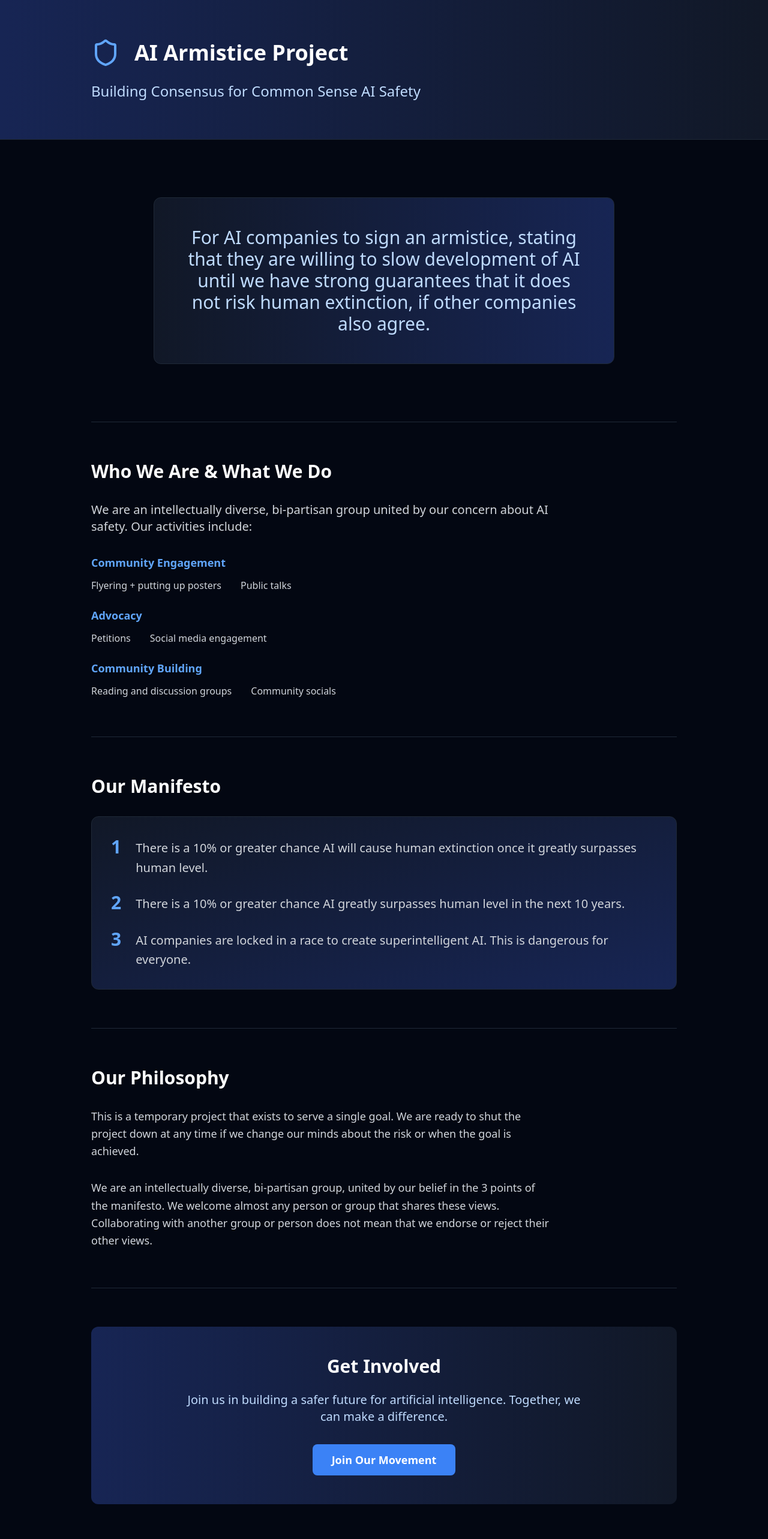
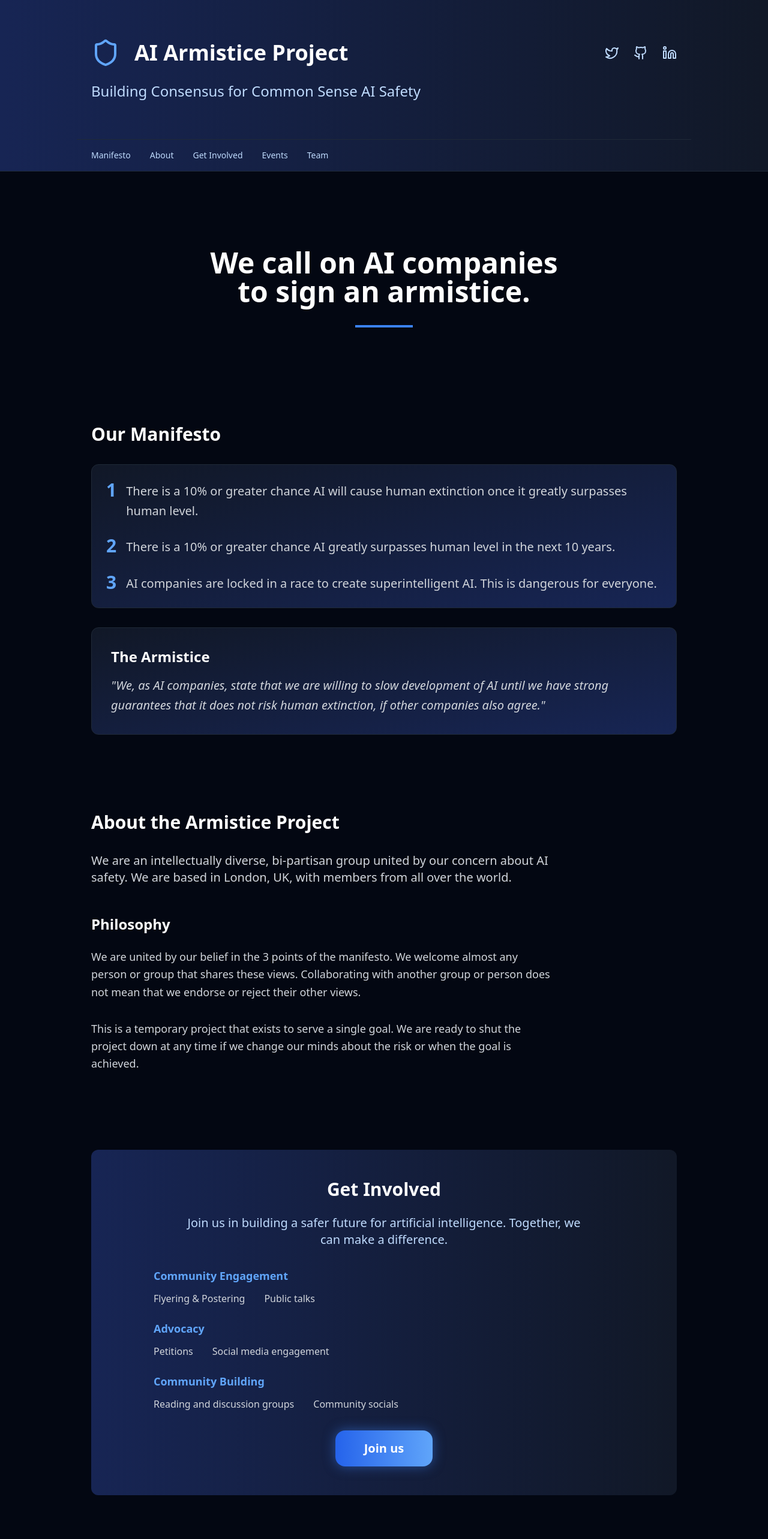
Before and after one commit to UFO-101/aiarmistice, a React (Vite) app: page / in a window 1280 px wide. Shown: the top 2566 px of the page at 60% size. Built offline with nearby package versions, Linux system fonts and the light colour scheme.

Commit message:
Improve the website content, layout and styles.

```diff
--- a/src/artifacts/default.tsx
+++ b/src/artifacts/default.tsx
@@ -1,43 +1,148 @@
-import { Shield } from 'lucide-react';
+import { Github, Linkedin, Shield, Twitter } from 'lucide-react';
 
 const AIArmisticeWebsite = () => {
   return (
-    <div className="min-h-screen bg-gray-950">
+    <div className="min-h-screen">
       {/* Hero Section */}
       <header className="bg-gradient-to-r from-blue-950 to-gray-900 border-b border-gray-800">
         <div className="max-w-5xl mx-auto px-6 py-16">
-          <div className="flex items-center gap-6 mb-6">
+          <div className="flex items-center justify-between mb-6">
+            <div className="flex items-center gap-6">
               <Shield className="h-12 w-12 text-blue-400" />
               <h1 className="text-4xl font-bold text-white">AI Armistice Project</h1>
             </div>
+
+            {/* Social Media Links */}
+            <div className="flex items-center gap-6">
+              <a href="#" className="text-blue-200 hover:text-blue-400 transition-colors">
+                <Twitter className="h-6 w-6" />
+                <span className="sr-only">Twitter</span>
+              </a>
+              <a href="#" className="text-blue-200 hover:text-blue-400 transition-colors">
+                <Github className="h-6 w-6" />
+                <span className="sr-only">GitHub</span>
+              </a>
+              <a href="#" className="text-blue-200 hover:text-blue-400 transition-colors">
+                <Linkedin className="h-6 w-6" />
+                <span className="sr-only">LinkedIn</span>
+              </a>
+            </div>
+          </div>
           <p className="text-2xl text-blue-200 max-w-2xl">Building Consensus for Common Sense AI Safety</p>
+        </div>
+
+        {/* Navigation Menu */}
+        <div className="max-w-5xl mx-auto px-6 py-4 border-t border-gray-800">
+          <nav>
+            <ul className="flex gap-8 text-sm">
+              <li>
+                <a href="#manifesto" className="text-blue-200 hover:text-blue-400 transition-colors">
+                  Manifesto
+                </a>
+              </li>
+              <li>
+                <a href="#about" className="text-blue-200 hover:text-blue-400 transition-colors">
+                  About
+                </a>
+              </li>
+              <li>
+                <a href="#get-involved" className="text-blue-200 hover:text-blue-400 transition-colors">
+                  Get Involved
+                </a>
+              </li>
+              <li>
+                <a href="#events" className="text-blue-200 hover:text-blue-400 transition-colors">
+                  Events
+                </a>
+              </li>
+              <li>
+                <a href="#team" className="text-blue-200 hover:text-blue-400 transition-colors">
+                  Team
+                </a>
+              </li>
+            </ul>
+          </nav>
         </div>
       </header>
 
       {/* Main Content */}
       <main className="max-w-5xl mx-auto px-6">
         {/* Goal Section */}
-        <section className="py-24 border-b border-gray-800">
-          <div className="max-w-3xl mx-auto text-center">
-            <div className="bg-gradient-to-r from-gray-900 to-blue-950 p-12 rounded-xl border border-gray-800">
-              <p className="text-2xl md:text-3xl leading-relaxed text-blue-200 font-light">
-                For AI companies to sign an armistice, stating that they are willing to slow development of AI until we have strong guarantees that it does not risk human extinction, if other companies also agree.
+        <section className="py-32">
+          <div className="max-w-4xl mx-auto text-center space-y-8">
+            <h2 className="text-4xl md:text-5xl font-bold text-white leading-tight">
+              We call on AI companies<br />
+              to sign an armistice.
+            </h2>
+            <div className="w-24 h-1 bg-blue-500 mx-auto"></div>
+          </div>
+        </section>
+
+        {/* Manifesto Section */}
+        <section id="manifesto" className="py-16 -mt-8">
+          <h2 className="text-3xl font-bold text-white mb-8">Our Manifesto</h2>
+          <div className="space-y-8">
+            <div className="bg-gradient-to-br from-gray-900 to-blue-950 p-6 rounded-xl border border-gray-800">
+              <ol className="space-y-6">
+                {[
+                  "There is a 10% or greater chance AI will cause human extinction once it greatly surpasses human level.",
+                  "There is a 10% or greater chance AI greatly surpasses human level in the next 10 years.",
+                  "AI companies are locked in a race to create superintelligent AI. This is dangerous for everyone."
+                ].map((point, index) => (
+                  <li key={index} className="flex gap-4">
+                    <span className="text-3xl font-bold text-blue-400">{index + 1}</span>
+                    <p className="text-xl text-gray-300 leading-relaxed pt-1">{point}</p>
+                  </li>
+                ))}
+              </ol>
+            </div>
+
+            <div className="bg-gradient-to-br from-gray-900 to-blue-950 p-8 rounded-xl border border-gray-800">
+              <h3 className="text-2xl font-bold text-white mb-4">The Armistice</h3>
+              <p className="text-xl text-gray-300 leading-relaxed italic">
+                "We, as AI companies, state that we are willing to slow development of AI until we have strong guarantees that it does not risk human extinction, if other companies also agree."
               </p>
             </div>
           </div>
         </section>
 
-        {/* Who We Are Section */}
-        <section className="py-16 border-b border-gray-800">
-          <h2 className="text-3xl font-bold text-white mb-8">Who We Are & What We Do</h2>
-          <p className="text-xl text-gray-300 mb-8 max-w-3xl">
-            We are an intellectually diverse, bi-partisan group united by our concern about AI safety. Our activities include:
+        {/* About Section */}
+        <section id="about" className="py-16">
+          <h2 className="text-3xl font-bold text-white mb-8">About the Armistice Project</h2>
+          <div className="space-y-12 max-w-3xl">
+            <div>
+              <p className="text-xl text-gray-300">
+                We are an intellectually diverse, bi-partisan group united by our concern about AI safety. We are based in London, UK, with members from all over the world.
               </p>
-          <div className="space-y-6 max-w-3xl">
+            </div>
+
+            <div>
+              <h3 className="text-2xl font-bold text-white mb-6">Philosophy</h3>
+              <div className="space-y-8">
+                <p className="text-lg text-gray-300 leading-relaxed">
+                  We are united by our belief in the 3 points of the manifesto. We welcome almost any person or group that shares these views. Collaborating with another group or person does not mean that we endorse or reject their other views.
+                </p>
+                <p className="text-lg text-gray-300 leading-relaxed">
+                  This is a temporary project that exists to serve a single goal. We are ready to shut the project down at any time if we change our minds about the risk or when the goal is achieved.
+                </p>
+              </div>
+            </div>
+          </div>
+        </section>
+
+        {/* Get Involved Section - updated */}
+        <section id="get-involved" className="py-16">
+          <div className="bg-gradient-to-r from-blue-950 to-gray-900 rounded-xl p-12">
+            <h2 className="text-3xl font-bold text-white mb-6 text-center">Get Involved</h2>
+            <p className="text-xl text-blue-200 mb-8 max-w-2xl mx-auto text-center">
+              Join us in building a safer future for artificial intelligence. Together, we can make a difference.
+            </p>
+
+            <div className="max-w-3xl mx-auto mb-8 space-y-6">
               <div className="space-y-3">
                 <h3 className="text-lg font-semibold text-blue-400">Community Engagement</h3>
                 <div className="flex gap-8">
-                <span className="text-gray-300">Flyering + putting up posters</span>
+                  <span className="text-gray-300">Flyering & Postering</span>
                   <span className="text-gray-300">Public talks</span>
                 </div>
               </div>
@@ -56,56 +161,73 @@ const AIArmisticeWebsite = () => {
                 </div>
               </div>
             </div>
-        </section>
 
-        {/* Manifesto Section */}
-        <section className="py-16 border-b border-gray-800">
-          <h2 className="text-3xl font-bold text-white mb-8">Our Manifesto</h2>
-          <div className="bg-gradient-to-br from-gray-900 to-blue-950 p-8 rounded-xl border border-gray-800">
-            <ol className="space-y-6">
-              {[
-                "There is a 10% or greater chance AI will cause human extinction once it greatly surpasses human level.",
-                "There is a 10% or greater chance AI greatly surpasses human level in the next 10 years.",
-                "AI companies are locked in a race to create superintelligent AI. This is dangerous for everyone."
-              ].map((point, index) => (
-                <li key={index} className="flex gap-6">
-                  <span className="text-3xl font-bold text-blue-400">{index + 1}</span>
-                  <p className="text-xl text-gray-300 leading-relaxed pt-1">{point}</p>
-                </li>
-              ))}
-            </ol>
+            <div className="text-center">
+              <button className="relative inline-flex items-center justify-center px-12 py-4 text-xl font-semibold text-white transition-all duration-300
+                bg-gradient-to-r from-blue-600 to-blue-400
+                hover:from-blue-500 hover:to-blue-300
+                rounded-2xl
+                shadow-[0_0_20px_rgba(59,130,246,0.5)]
+                hover:shadow-[0_0_25px_rgba(59,130,246,0.65)]
+                transform hover:scale-105
+                overflow-hidden
+                group">
+                <span className="relative z-10">Join us</span>
+                <div className="absolute inset-0 bg-gradient-to-r from-blue-400 to-blue-600 opacity-0 group-hover:opacity-100 transition-opacity duration-300 blur-xl"></div>
+              </button>
+            </div>
           </div>
         </section>
 
-        {/* Philosophy Section */}
-        <section className="py-16 border-b border-gray-800">
-          <h2 className="text-3xl font-bold text-white mb-8">Our Philosophy</h2>
-          <div className="space-y-8 max-w-3xl">
-            <p className="text-lg text-gray-300 leading-relaxed">
-              This is a temporary project that exists to serve a single goal. We are ready to shut the project down at any time if we change our minds about the risk or when the goal is achieved.
-            </p>
-            <p className="text-lg text-gray-300 leading-relaxed">
-              We are an intellectually diverse, bi-partisan group, united by our belief in the 3 points of the manifesto. We welcome almost any person or group that shares these views. Collaborating with another group or person does not mean that we endorse or reject their other views.
-            </p>
+        {/* Events Section */}
+        <section id="events" className="py-16">
+          <h2 className="text-3xl font-bold text-white mb-8">Upcoming Events</h2>
+          <div className="space-y-6">
+            {[
+              {
+                date: "April 15, 2024",
+                title: "AI Safety Discussion Group",
+                location: "London, UK",
+                description: "Join us for an evening of discussion about the latest developments in AI safety and their implications.",
+                time: "18:30 - 20:30 BST"
+              },
+              {
+                date: "April 22, 2024",
+                title: "Public Talk: The Case for an AI Armistice",
+                location: "Online",
+                description: "A comprehensive presentation on why we need an AI development slowdown and how it could work.",
+                time: "19:00 - 20:30 BST"
+              },
+              {
+                date: "May 1, 2024",
+                title: "Community Social",
+                location: "London, UK",
+                description: "Meet other members of the AI Armistice Project community in an informal setting.",
+                time: "18:00 - 21:00 BST"
+              }
+            ].map((event, index) => (
+              <div key={index} className="bg-gradient-to-br from-gray-900 to-blue-950 p-6 rounded-xl border border-gray-800">
+                <div className="flex flex-col md:flex-row md:items-center gap-4 md:gap-8">
+                  <div className="md:w-1/4">
+                    <p className="text-blue-400 font-semibold">{event.date}</p>
+                    <p className="text-gray-400">{event.time}</p>
+                    <p className="text-gray-300 mt-1">{event.location}</p>
                   </div>
-        </section>
-
-        {/* Get Involved Section */}
-        <section className="py-16 border-b border-gray-800">
-          <div className="bg-gradient-to-r from-blue-950 to-gray-900 rounded-xl p-12 text-center">
-            <h2 className="text-3xl font-bold text-white mb-6">Get Involved</h2>
-            <p className="text-xl text-blue-200 mb-8 max-w-2xl mx-auto">
-              Join us in building a safer future for artificial intelligence. Together, we can make a difference.
-            </p>
-            <button className="bg-blue-500 text-white px-8 py-3 rounded-lg text-lg font-semibold hover:bg-blue-600 transition-colors">
-              Join Our Movement
-            </button>
+                  <div className="md:w-3/4">
+                    <h3 className="text-xl font-semibold text-white mb-2">{event.title}</h3>
+                    <p className="text-gray-300">{event.description}</p>
+                  </div>
+                </div>
+              </div>
+            ))}
           </div>
         </section>
 
         {/* Team Section */}
-        <section className="py-16">
+        <section id="team" className="py-16">
           <h2 className="text-3xl font-bold text-white mb-8">Our Team</h2>
+          <div className="space-y-16">
+            <div>
               <div className="grid grid-cols-2 sm:grid-cols-3 lg:grid-cols-4 gap-4">
                 {[1, 2, 3, 4, 5, 6].map((i) => (
                   <div key={i} className="bg-gradient-to-br from-gray-900 to-blue-950 p-4 rounded-xl border border-gray-800 text-center">
@@ -114,6 +236,21 @@ const AIArmisticeWebsite = () => {
                     <p className="text-gray-400">Position</p>
                   </div>
                 ))}
+              </div>
+            </div>
+
+            <div>
+              <h3 className="text-2xl font-bold text-white mb-6">Advisors</h3>
+              <div className="grid grid-cols-2 sm:grid-cols-3 lg:grid-cols-4 gap-4">
+                {[1, 2, 3, 4].map((i) => (
+                  <div key={i} className="bg-gradient-to-br from-gray-900 to-blue-950 p-4 rounded-xl border border-gray-800 text-center">
+                    <div className="w-20 h-20 bg-gradient-to-br from-blue-400 to-blue-600 rounded-full mx-auto mb-4 opacity-75" />
+                    <h3 className="text-lg font-semibold text-white mb-1">Advisor {i}</h3>
+                    <p className="text-gray-400">Affiliation</p>
+                  </div>
+                ))}
+              </div>
+            </div>
           </div>
         </section>
       </main>
--- a/src/index.css
+++ b/src/index.css
@@ -2,61 +2,8 @@
 @tailwind components;
 @tailwind utilities;
 
-  @layer base {
 :root {
-      --background: 0 0% 100%;
-      --foreground: 222.2 84% 4.9%;
-      --card: 0 0% 100%;
-      --card-foreground: 222.2 84% 4.9%;
-      --popover: 0 0% 100%;
-      --popover-foreground: 222.2 84% 4.9%;
-      --primary: 222.2 47.4% 11.2%;
-      --primary-foreground: 210 40% 98%;
-      --secondary: 210 40% 96.1%;
-      --secondary-foreground: 222.2 47.4% 11.2%;
-      --muted: 210 40% 96.1%;
-      --muted-foreground: 215.4 16.3% 46.9%;
-      --accent: 210 40% 96.1%;
-      --accent-foreground: 222.2 47.4% 11.2%;
-      --destructive: 0 84.2% 60.2%;
-      --destructive-foreground: 210 40% 98%;
-      --border: 214.3 31.8% 91.4%;
-      --input: 214.3 31.8% 91.4%;
-      --ring: 222.2 84% 4.9%;
-      --radius: 0.5rem;
-      --chart-1: 12 76% 61%;
-      --chart-2: 173 58% 39%;
-      --chart-3: 197 37% 24%;
-      --chart-4: 43 74% 66%;
-      --chart-5: 27 87% 67%;
-    }
-
-    .dark {
-      --background: 222.2 84% 4.9%;
-      --foreground: 210 40% 98%;
-      --card: 222.2 84% 4.9%;
-      --card-foreground: 210 40% 98%;
-      --popover: 222.2 84% 4.9%;
-      --popover-foreground: 210 40% 98%;
-      --primary: 210 40% 98%;
-      --primary-foreground: 222.2 47.4% 11.2%;
-      --secondary: 217.2 32.6% 17.5%;
-      --secondary-foreground: 210 40% 98%;
-      --muted: 217.2 32.6% 17.5%;
-      --muted-foreground: 215 20.2% 65.1%;
-      --accent: 217.2 32.6% 17.5%;
-      --accent-foreground: 210 40% 98%;
-      --destructive: 0 62.8% 30.6%;
-      --destructive-foreground: 210 40% 98%;
-      --border: 217.2 32.6% 17.5%;
-      --input: 217.2 32.6% 17.5%;
-      --ring: 212.7 26.8% 83.9%;
-      --chart-1: 220 70% 50%;
-      --chart-2: 160 60% 45%;
-      --chart-3: 30 80% 55%;
-      --chart-4: 280 65% 60%;
-      --chart-5: 340 75% 55%;
-    }
+  color-scheme: dark;
 }
 
 @layer base {
@@ -64,6 +11,8 @@
     @apply border-border;
   }
   body {
-      @apply bg-background text-foreground;
+    @apply bg-gray-950;
+    @apply text-foreground;
+    min-height: 100vh;
   }
 }
```
Lines whose indentation alone changed are shown as unchanged.
